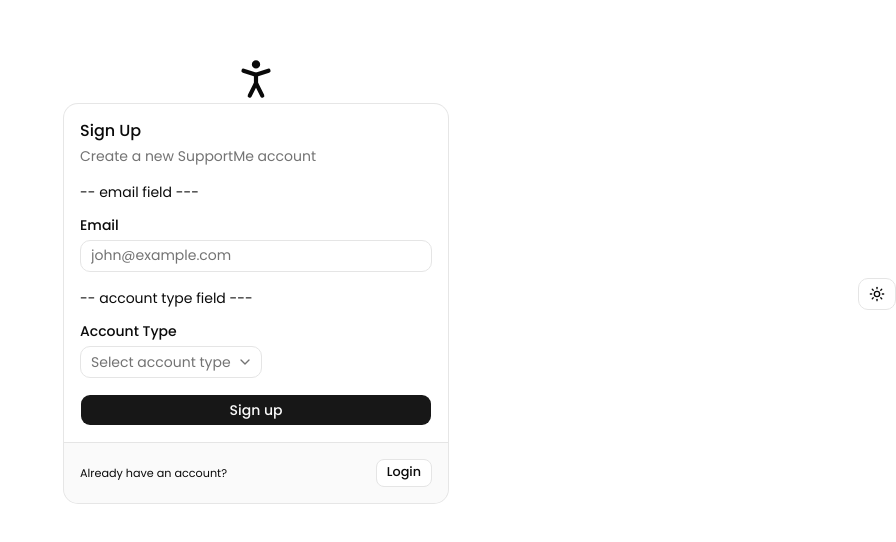
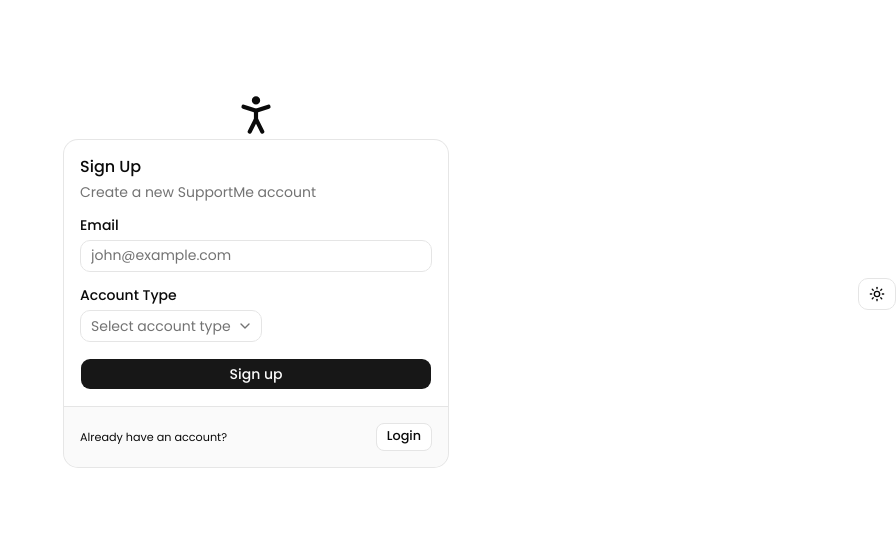
Before and after one commit to antonskripec/support-me-course, a Next.js app: page /sign-up in a window 1280 px wide. Shown: the part 122-664 px from the top of the page, without its empty margins (384-1280 px from the left). Built offline with nearby package versions, Linux system fonts and the light colour scheme.

Commit message:
Add comments to form fields in LoginPage and SignUpPage for clarity

```diff
--- a/src/app/(logged-out)/login/page.tsx
+++ b/src/app/(logged-out)/login/page.tsx
@@ -51,7 +51,7 @@ export default function LoginPage()
                             onSubmit={form.handleSubmit(handleSubmit)}
                             className="flex flex-col gap-4"
                         >
-                            -- email field ---
+                            {/* email     */}
                             <FormField
                                 control={form.control}
                                 name="email"
@@ -75,7 +75,7 @@ export default function LoginPage()
                                 )}
                             />
 
-                            -- password field ---
+                            {/* password field */}
                             <FormField
                                 control={form.control}
                                 name="password"
--- a/src/app/(logged-out)/sign-up/page.tsx
+++ b/src/app/(logged-out)/sign-up/page.tsx
@@ -109,7 +109,7 @@ export default function SignUpPage()
                             onSubmit={form.handleSubmit(handleSubmit)}
                             className="flex flex-col gap-4"
                         >
-                            -- email field ---
+                            {/* email     */}
                             <FormField
                                 control={form.control}
                                 name="email"
@@ -128,7 +128,7 @@ export default function SignUpPage()
                                 )}
                             />
 
-                            -- account type field ---
+                            {/* account type */}
                             <FormField
                                 control={form.control}
                                 name="accountType"
@@ -157,7 +157,7 @@ export default function SignUpPage()
 
                             {accountType === "company" && (
                                 <>
-                                    -- company name field ---
+                                    {/* company name field */}
                                     <FormField
                                         control={form.control}
                                         name="companyName"
@@ -172,7 +172,7 @@ export default function SignUpPage()
                                         )}
                                     />
 
-                                    -- number of employees field --
+                                    {/* number of employees field */}
                                     <FormField
                                         control={form.control}
                                         name="numberOfEmployees"
```
